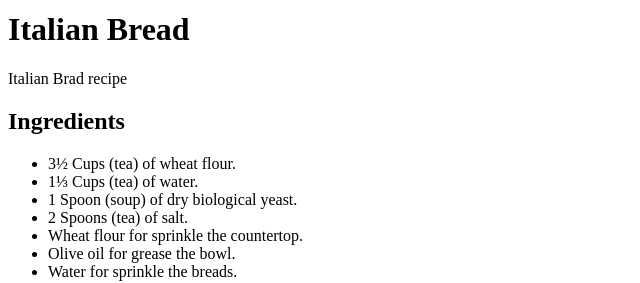
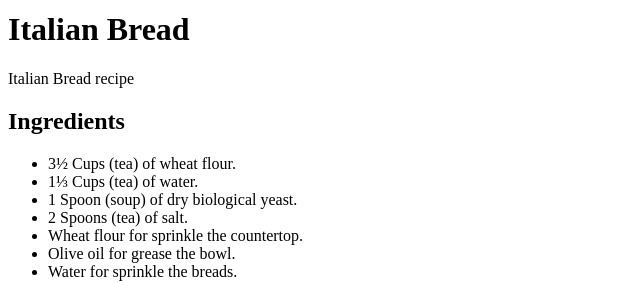
Before and after one commit to cesarcoppolasantos/project-recipes, a plain HTML site: page recipes/italian-bread.html in a window 1280 px wide. Shown: the part 322-605 px from the top of the page, 0-640 px from the left. Drawn offline with Linux system fonts and the light colour scheme.

Commit message:
Little text correction.

```diff
--- a/recipes/italian-bread.html
+++ b/recipes/italian-bread.html
@@ -11,7 +11,7 @@
 
     <h1>Italian Bread</h1>
 
-    <p>Italian Brad recipe</p>
+    <p>Italian Bread recipe</p>
 
     <h2>Ingredients</h2>
 
```
